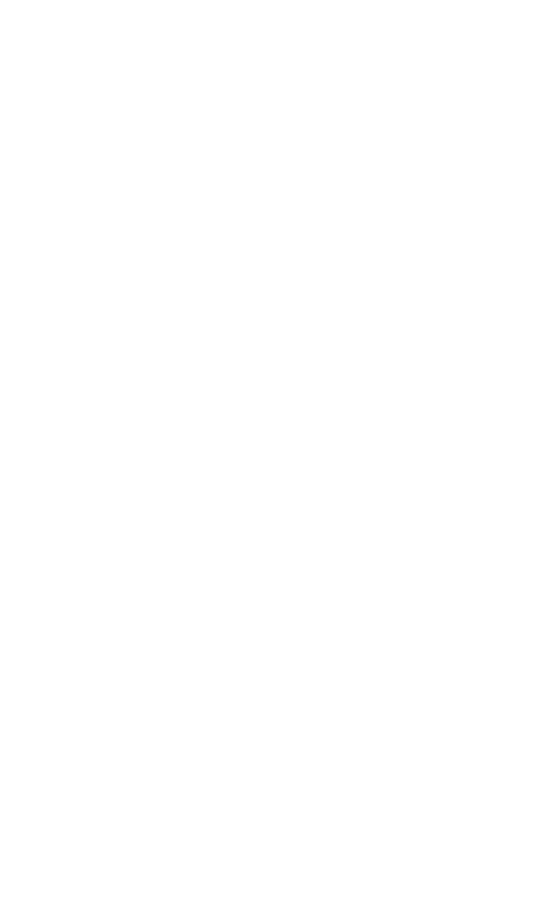
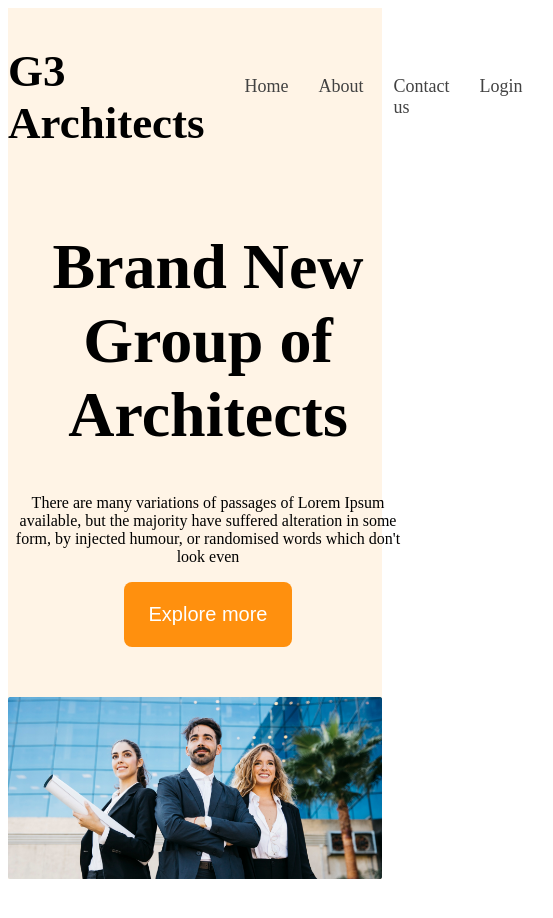
Before and after one commit to promit21/e-commerce, a plain HTML site: page index.html in a window 390 px wide. Shown: the whole page, 553 px wide, since content can reach past the window. Before the commit the page ends 844 px from the top, so only its background shows below. Drawn offline with Linux system fonts and the light colour scheme.

Commit message:
responsive

```diff
--- a/index.html
+++ b/index.html
@@ -7,8 +7,24 @@
     <link rel="stylesheet" href="style.css">
 </head>
 <body>
-    <header>
+    <header class="header-container">
+        <nav>
+            <h1>G3 Architects</h1>
+            <ul>
+                <li><a href="#">Home</a></li>
+                <li><a href="#">About</a></li>
+                <li><a href="#">Contact us</a></li>
+                <li><a href="#">Login</a></li>
+            </ul>
+        </nav>
 
+        <div class="header-text">
+            <h1>Brand New
+                Group of Architects </h1>
+            <p>There are many variations of passages of Lorem Ipsum available, but the majority have suffered alteration in some form, by injected humour, or randomised words which don't look even</p>
+            <button class="btn-primary">Explore more</button>
+        </div>
+        <img src="images/banner.png" alt="Banner Image">
     </header>
 
     <main>
--- a/style.css
+++ b/style.css
@@ -0,0 +1,79 @@
+/* shared content */
+.btn-primary {
+    padding: 21px 25px;
+    font-size: 20px;
+    color: #FFF;
+    border: 0;
+    border-radius: 8px;
+    background: #FF900E;
+}
+
+/* header Part */
+.header-container {
+    background: rgba(255, 144, 14, 0.10);
+}
+
+nav {
+    display: flex;
+    justify-content: space-around;
+    align-items: center;
+}
+
+nav>ul {
+    display: flex;
+}
+
+nav h1 {
+    font-size: 45px;
+}
+
+nav li {
+    list-style: none;
+}
+
+nav a {
+    text-decoration: none;
+    margin-right: 30px;
+    color: #424242;
+    font-size: 18px;
+}
+
+.header-text {
+    width: 862px;
+    margin: 0 auto;
+    text-align: center;
+}
+
+.header-text h1 {
+    font-size: 64px;
+}
+
+.header-text p {
+    font-size: 16px;
+}
+
+.header-container img {
+    display: block;
+    margin: 50px auto;
+    width: 1440px;
+    height: 700px;
+    max-width: ;
+
+}
+
+
+/* Responsive Tools */
+
+@media screen and (max-width: 576px) {
+    .nav {
+        flex-direction: column;
+    }
+
+    .header-text {
+        width: 400px;
+    }
+    .header-container img {
+        width: 100%;
+        height: 100%;
+    }
+}
```
